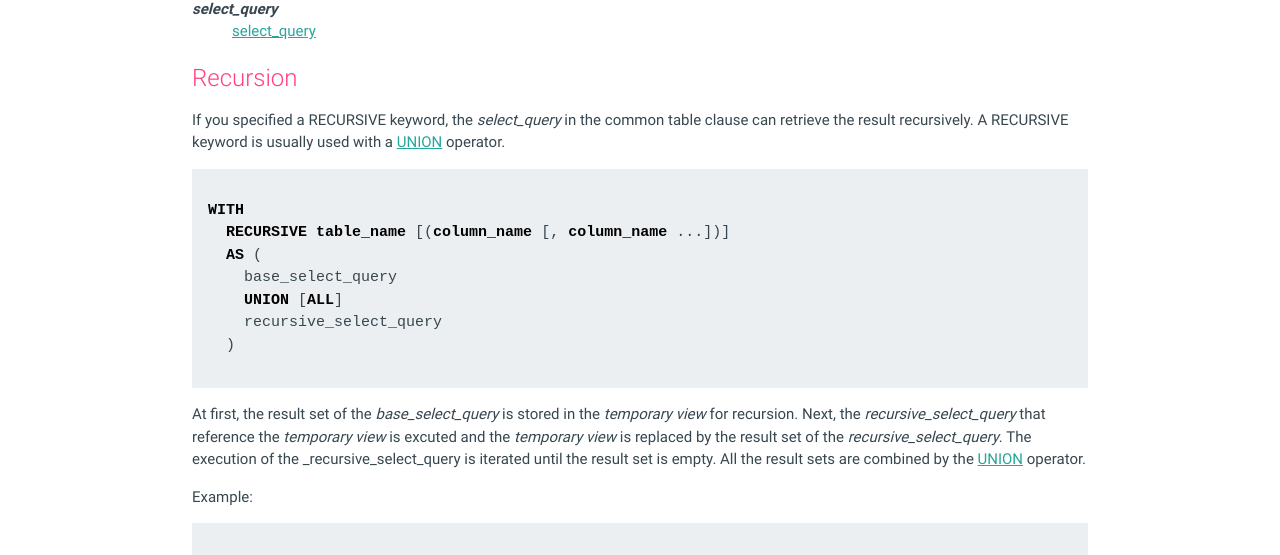
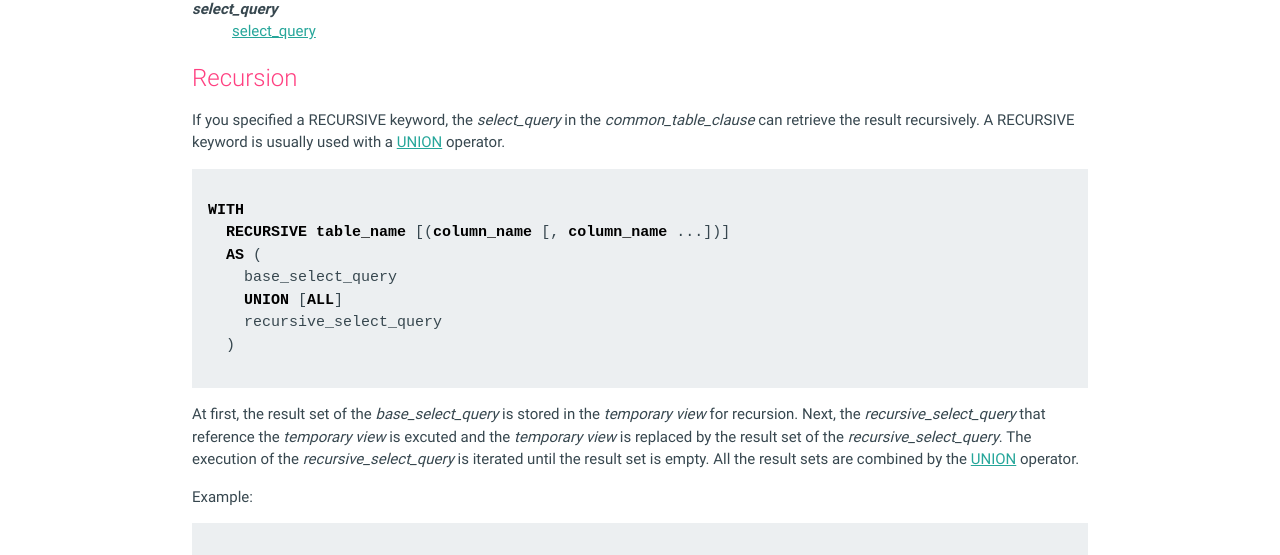
Before and after one commit to mithrandie/csvq, a Jekyll site: the page built from docs/_posts/2006-01-02-common-table.md, in a window 1280 px wide. Shown: the part 676-1231 px from the top of the page. Built offline with Jekyll 4.4.1, drawn with Linux system fonts in a browser that asks for light colours.

Commit message:
Update docs.

````diff
--- a/docs/_posts/2006-01-02-common-table.md
+++ b/docs/_posts/2006-01-02-common-table.md
@@ -30,7 +30,7 @@ _select_query_
 
 ### Recursion
 
-If you specified a RECURSIVE keyword, the _select_query_ in the common table clause can retrieve the result recursively.
+If you specified a RECURSIVE keyword, the _select_query_ in the _common_table_clause_ can retrieve the result recursively.
 A RECURSIVE keyword is usually used with a [UNION]({{ '/reference/set-operators.html#union' | relative_url }}) operator.
 
 ```sql
@@ -45,7 +45,7 @@ WITH
 
 At first, the result set of the _base_select_query_ is stored in the _temporary view_ for recursion.
 Next, the _recursive_select_query_ that reference the _temporary view_ is excuted and the _temporary view_ is replaced by the result set of the _recursive_select_query_.
-The execution of the _recursive_select_query is iterated until the result set is empty.
+The execution of the _recursive_select_query_ is iterated until the result set is empty.
 All the result sets are combined by the [UNION]({{ '/reference/set-operators.html#union' | relative_url }}) operator.
 
 Example:
````
